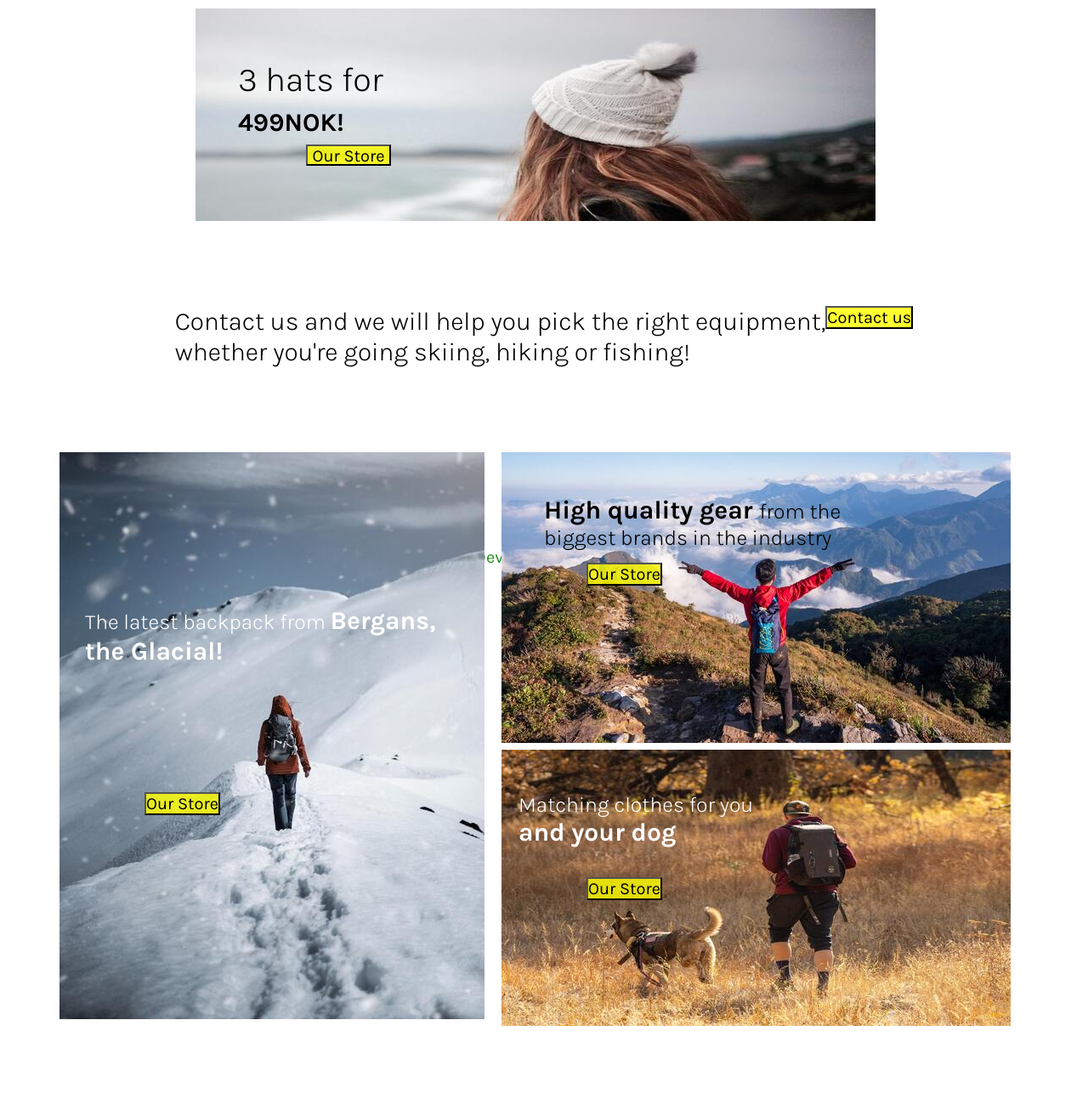
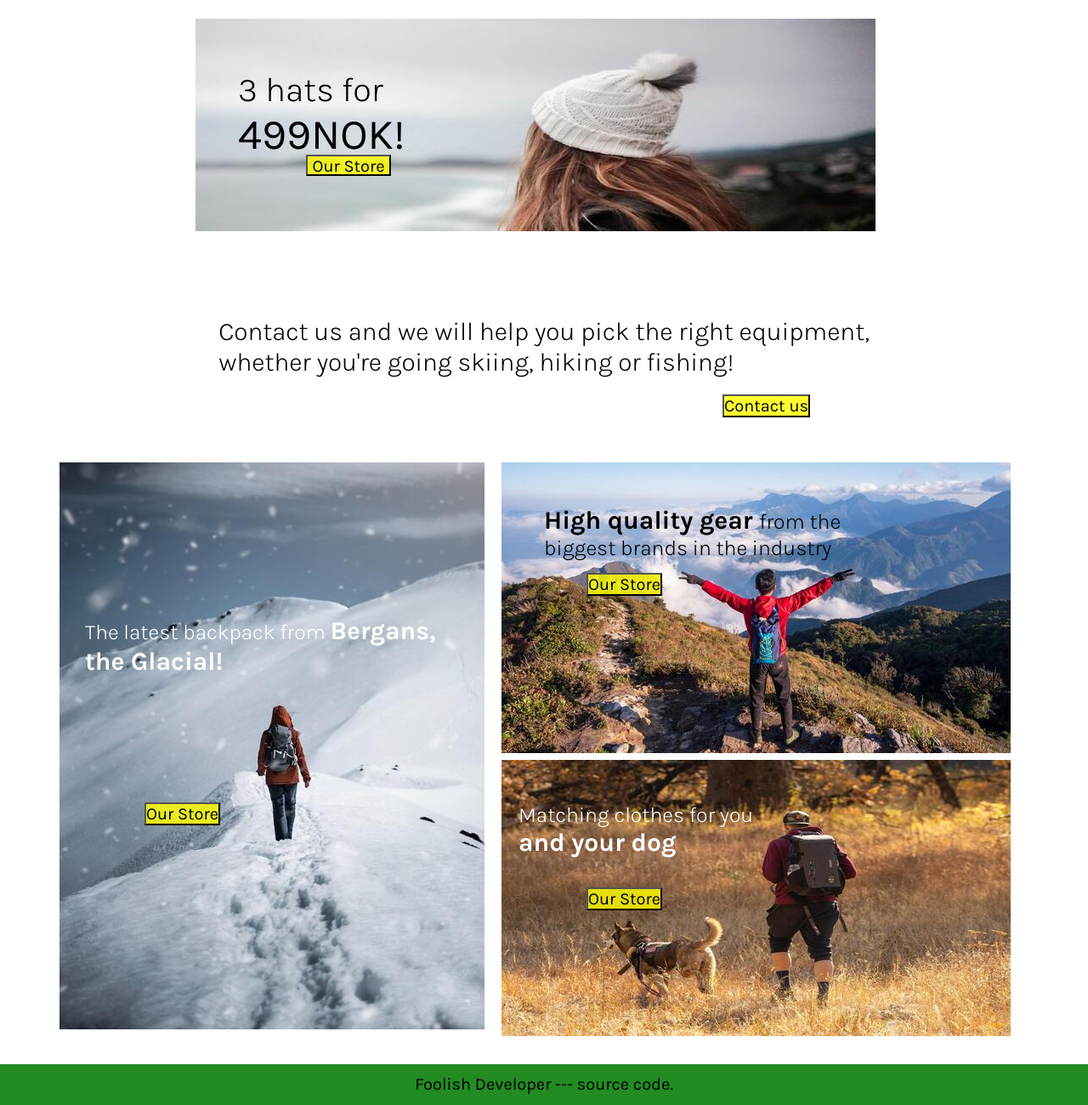
Before and after one commit to jonaskh/hiking_eq_grp6, a website: page src/main/nyhtml/NyIndex.html in a window 1280 px wide. Shown: the part 1248-2548 px from the top of the page at 85% size. Before the commit the page ends 2457 px from the top, so only its background shows below. Drawn offline with nearby package versions, Linux system fonts and the light colour scheme; files whose address does not match are found by name.

Commit message:
small changes to buttons

```diff
--- a/src/main/nyhtml/FrontPageNyStyle.css
+++ b/src/main/nyhtml/FrontPageNyStyle.css
@@ -1,6 +1,7 @@
 button {
     background-color: rgba(255, 255, 0, 0.81);
 }
+
 #hero-section {
     min-width: 100rem;
     height: 40vw;
@@ -50,10 +51,11 @@ button {
 .sweaters, .hiking_shoes, .hats, .dog_clothing {
     margin-right: 2rem;
     font-weight: bold;
+    font-size: 1.5rem;
 }
 
 
-#all_products {
+.all_products {
     margin-left: 58rem;
     scale: 125%;
     margin-bottom: 5rem;
@@ -69,6 +71,7 @@ button {
     padding-top: 5rem;
     padding-bottom: 10rem;
 }
+
 .inspiring_text {
     font-weight: lighter;
     font-size: 3rem;
@@ -78,8 +81,8 @@ button {
 .more_inspiring_text {
     position: absolute;
     left: 85rem;
-    top:110rem;
-    scale:125%;
+    top: 110rem;
+    scale: 125%;
 }
 
 
@@ -103,23 +106,23 @@ button {
     font-weight: lighter;
     font-size: 4rem;
     position: absolute;
-    left:5rem;
-    top:6rem;
+    left: 5rem;
+    top: 6rem;
 }
+
 
 .offers_button {
     position: absolute;
-    left:13rem;
-    top:16rem;
+    left: 13rem;
+    top: 16rem;
     height: 2.5rem;
-    width:10rem;
+    width: 10rem;
 }
 
 .offer_price {
     font-weight: bolder;
-    font-size: 10rem;
+    font-size: 5rem;
 }
-
 
 
 /*******************************************************************************
@@ -127,6 +130,7 @@ button {
  *******************************************************************************/
 
 #we_help_you {
+    position: relative;
     display: flex;
     margin-top: 10rem;
     margin-bottom: 10rem;
@@ -134,9 +138,18 @@ button {
     flex-wrap: wrap;
 }
 
-#we_help_you h1 {
+.help_text {
     font-weight: lighter;
+    font-size: 3rem;
 }
+
+.contact_button {
+    position: absolute;
+    left:85rem;
+    margin-top: 2rem;
+}
+
+
 
 
 /*******************************************************************************
@@ -152,10 +165,9 @@ button {
 }
 
 
-
 #pic1_header {
     position: absolute;
-    top:18rem;
+    top: 18rem;
     left: 3rem;
     font-size: 2.5rem;
     color: white;
@@ -164,9 +176,9 @@ button {
 }
 
 .Read_more_pic1 {
-    position:absolute;
+    position: absolute;
     top: 40rem;
-    left:10rem;
+    left: 10rem;
 }
 
 .picture_1 {
@@ -175,20 +187,20 @@ button {
 
 
 .picture_2 {
-    position:absolute;
-    left:52rem;
+    position: absolute;
+    left: 52rem;
 }
 
 .Read_more_pic2 {
     position: absolute;
-    left:10rem;
-    top:13rem;
+    left: 10rem;
+    top: 13rem;
 }
 
 #pic2_header {
     position: absolute;
-    top:5rem;
-    left:5rem;
+    top: 5rem;
+    left: 5rem;
     font-size: 2.5rem;
     outline: black;
     font-weight: lighter;
@@ -197,28 +209,28 @@ button {
 #pic2_overlay {
     background-color: #2a1100;
     opacity: 50%;
-    width:100%;
-    height:100%;
+    width: 100%;
+    height: 100%;
 }
 
 
 .picture_3 {
     position: absolute;
-    left:52rem;
-    top:35rem;
+    left: 52rem;
+    top: 35rem;
     max-height: 10rem;
-   }
+}
 
 .Read_more_pic3 {
     position: absolute;
-    left:10rem;
-    top:15rem;
+    left: 10rem;
+    top: 15rem;
 }
 
 #pic3_header {
     position: absolute;
-    left:2rem;
-    top:5rem;
+    left: 2rem;
+    top: 5rem;
     color: white;
     font-weight: lighter;
     font-size: 2.5rem;
@@ -229,7 +241,7 @@ button {
  *******************************************************************************/
 
 #offers {
-    position:relative;
+    position: relative;
     margin-bottom: 10rem;
 }
 
@@ -238,18 +250,22 @@ button {
                         BOTTOM
  *******************************************************************************/
 
- .footer-content{
+#footer-content {
+    position: absolute;
+    top:250rem;
     display: flex;
     align-items: center;
     justify-content: center;
     flex-direction: column;
     text-align: center;
+    background-color: forestgreen;
+    width:100vw;
+
 }
 
-.footer-content p{
+#footer-content p {
     max-width: 500px;
     margin: 10px auto;
     line-height: 28px;
     font-size: 2rem;
-    color: forestgreen;
 }
--- a/src/main/nyhtml/NyIndex.html
+++ b/src/main/nyhtml/NyIndex.html
@@ -22,7 +22,7 @@
 <div id="nav-placeholder"></div>
 
 <section id='hero-section'>
-    <h1>Making your <br> mountaineering <br>experience better</h1>
+    <h1>Making your mountaineering <br>experience better</h1>
     <form>
         <button class = 'store_button' formaction="../nyhtml/NyProductsOverview.html">Our Store</button>
     </form>
@@ -64,7 +64,9 @@
 
 </section>
 
-<button id='all_products'>All products</button>
+<form>
+    <button class = 'all_products' formaction="../nyhtml/NyProductsOverview.html">All products</button>
+</form>
 
 
 <section id='reviews'>
@@ -82,7 +84,7 @@
 <section id='offers'>
     <!scrolling pictures>
     <h1>
-        3 hats for <br> <strong>499NOK!</strong>
+        3 hats for <br><span class = 'offer_price'>499NOK!</span>
     </h1>
     <form>
         <button class = 'offers_button' formaction="../nyhtml/NyProductsOverview.html">Our Store</button>
@@ -91,14 +93,14 @@
 </section>
 
 <section id='we_help_you'>
+    <div class='help_text'>
+        Contact us and we will help you pick the right equipment, <br>whether you're going skiing, hiking or fishing!
+        <form>
+            <button class = 'contact_button' formaction="../nyhtml/NyProductsOverview.html">Contact us</button>
+        </form>
+    </div>
+</section>
 
-    <h1>Contact us and we will help you pick the right equipment, <br>whether you're going skiing, hiking or fishing!
-    </h1>
-    <form>
-        <button class = 'contact_button' formaction="../nyhtml/NyProductsOverview.html">Contact us</button>
-    </form>
-
-</section>
 
 <section id='experience_container'>
     <!flexbox or grid with pictures?>
@@ -136,9 +138,9 @@
 
 
 <footer>
-    <div class="footer-content">
+    <section id="footer-content">
         <p>Foolish Developer --- source code.</p>
-    </div>
+    </section>
 
 </footer>
 </html>
```
Also changed, not shown: src/main/resources/Images/Nature/experience1_1200.jpg (deleted), src/main/resources/Images/Nature/experience2_2400.jpg (deleted), src/main/resources/Images/Nature/experience3_2400.jpg (deleted), src/main/resources/Images/Nature/experience4_1200.jpg (deleted), 1 other file.
